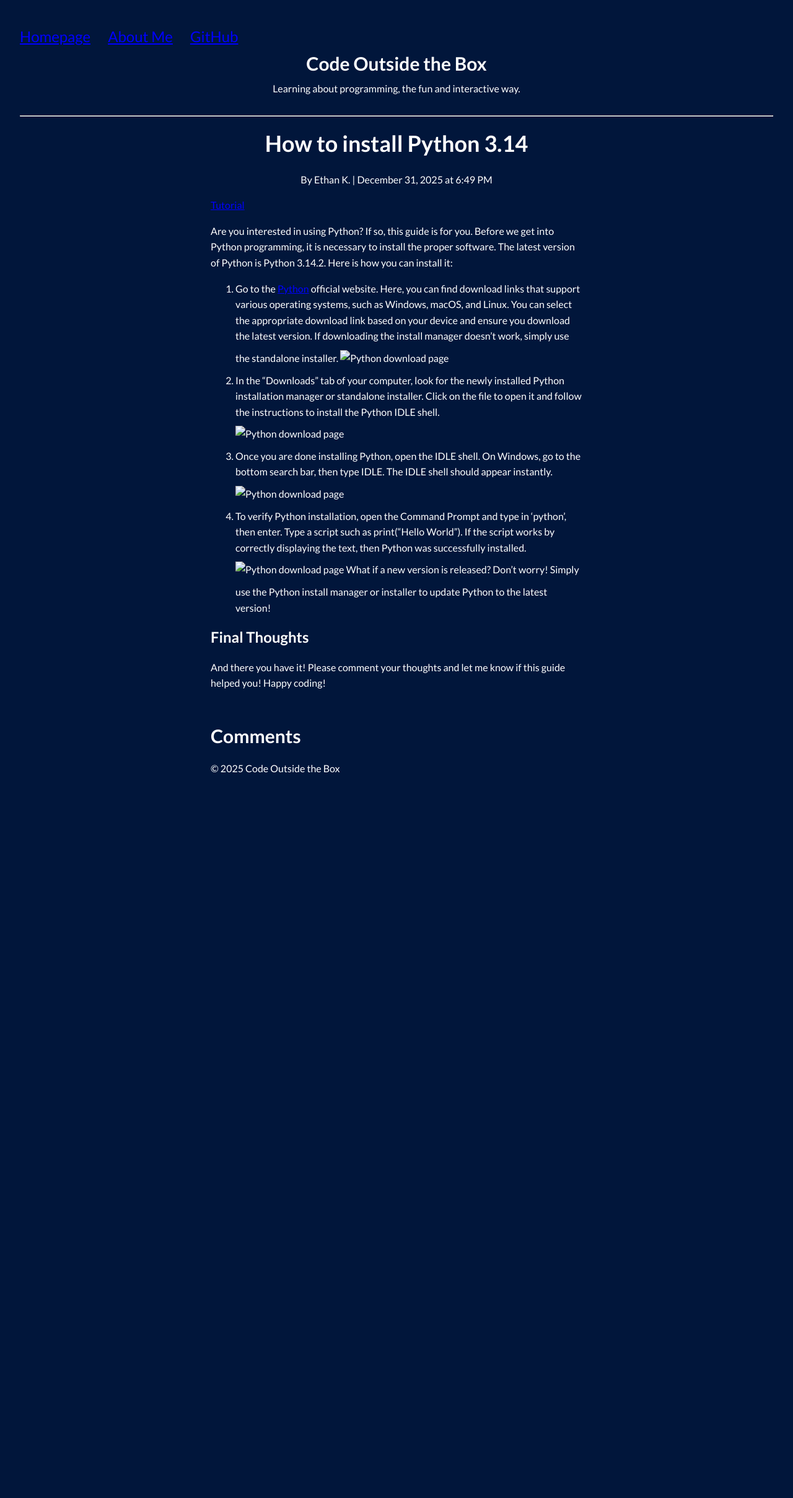
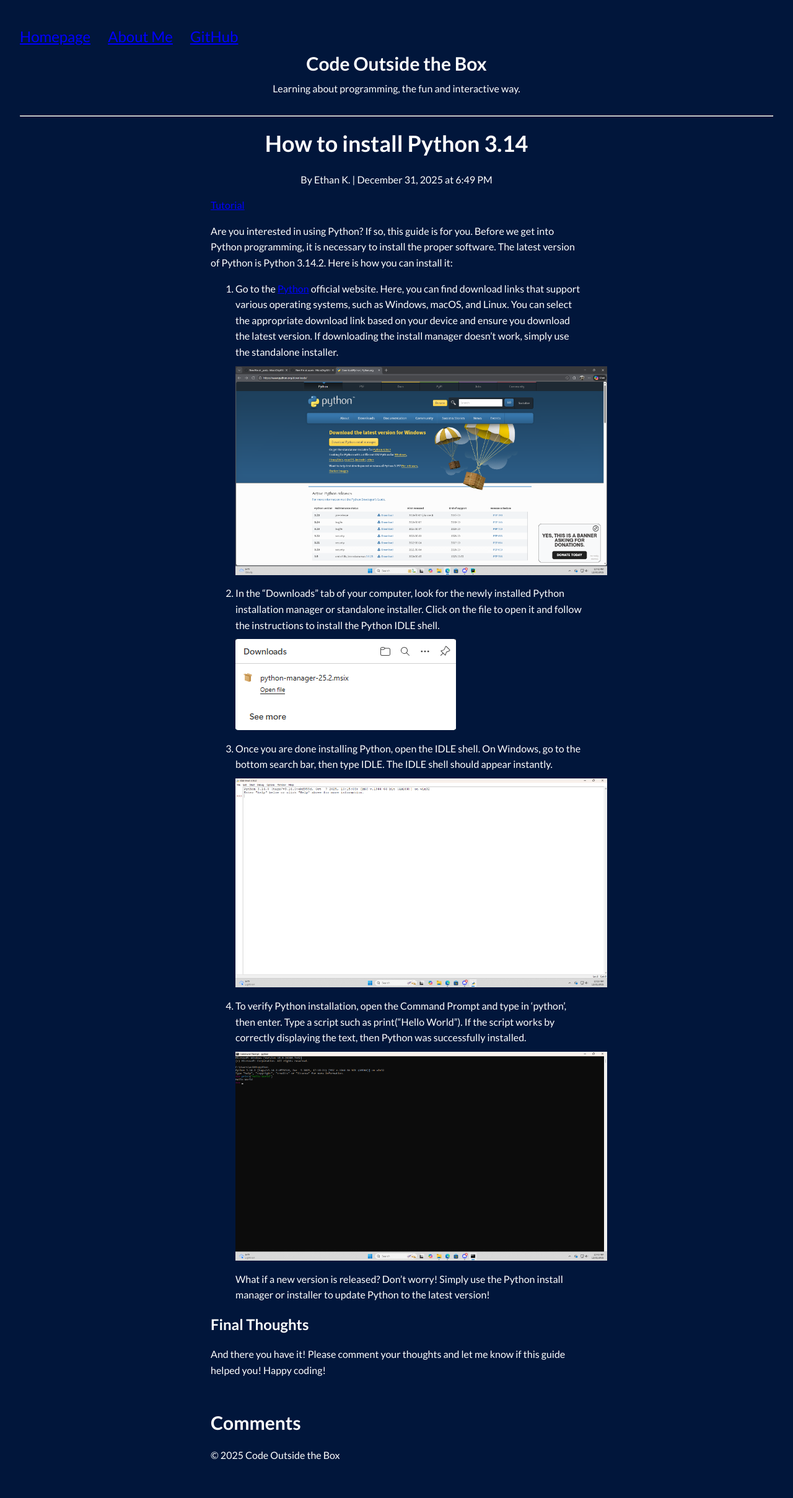
Before and after one commit to MicroChip818/microchip818.github.io, a Jekyll site: the page built from _posts/2025-12-31-how-to-install-python-3-14.md, in a window 1280 px wide. Shown: the whole page at 62% size. Built offline with Jekyll 4.4.1, drawn with Linux system fonts in a browser that asks for light colours; comment, search, counter and statistics services are not loaded; before the commit the page ends 1308 px from its top, so only the background shows below that.

Commit message:
Update 2025-12-31-how-to-install-python-3-14.md

```diff
--- a/_posts/2025-12-31-how-to-install-python-3-14.md
+++ b/_posts/2025-12-31-how-to-install-python-3-14.md
@@ -7,13 +7,13 @@ categories: [Tutorial]
 ---
 Are you interested in using Python? If so, this guide is for you. Before we get into Python programming, it is necessary to install the proper software. The latest version of Python is Python 3.14.2. Here is how you can install it:
 1. Go to the <a href="https://www.python.org/downloads/" target="_blank">Python</a> official website. Here, you can find download links that support various operating systems, such as Windows, macOS, and Linux. You can select the appropriate download link based on your device and ensure you download the latest version. If downloading the install manager doesn't work, simply use the standalone installer.
-![Python download page](/assets/images/posts/how-to-install-python-three-one-four/python-homepage.png)
+![Python download page](/assets/images/posts/how-to-install-python-3-14/python-homepage.png)
 2. In the "Downloads" tab of your computer, look for the newly installed Python installation manager or standalone installer. Click on the file to open it and follow the instructions to install the Python IDLE shell.<br>
-![Python download page](/assets/images/posts/how-to-install-python-three-one-four/python-file.png)
+![Python download page](/assets/images/posts/how-to-install-python-3-14/python-file.png)
 3. Once you are done installing Python, open the IDLE shell. On Windows, go to the bottom search bar, then type IDLE. The IDLE shell should appear instantly.
-![Python download page](/assets/images/posts/how-to-install-python-three-one-four/python-idle-shell.png)
+![Python download page](/assets/images/posts/how-to-install-python-3-14/python-idle-shell.png)
 4. To verify Python installation, open the Command Prompt and type in 'python', then enter. Type a script such as print("Hello World"). If the script works by correctly displaying the text, then Python was successfully installed.
-![Python download page](/assets/images/posts/how-to-install-python-three-one-four/python-command-prompt.png)
+![Python download page](/assets/images/posts/how-to-install-python-3-14/python-command-prompt.png)
 What if a new version is released? Don't worry! Simply use the Python install manager or installer to update Python to the latest version!
 
 ### Final Thoughts
```
